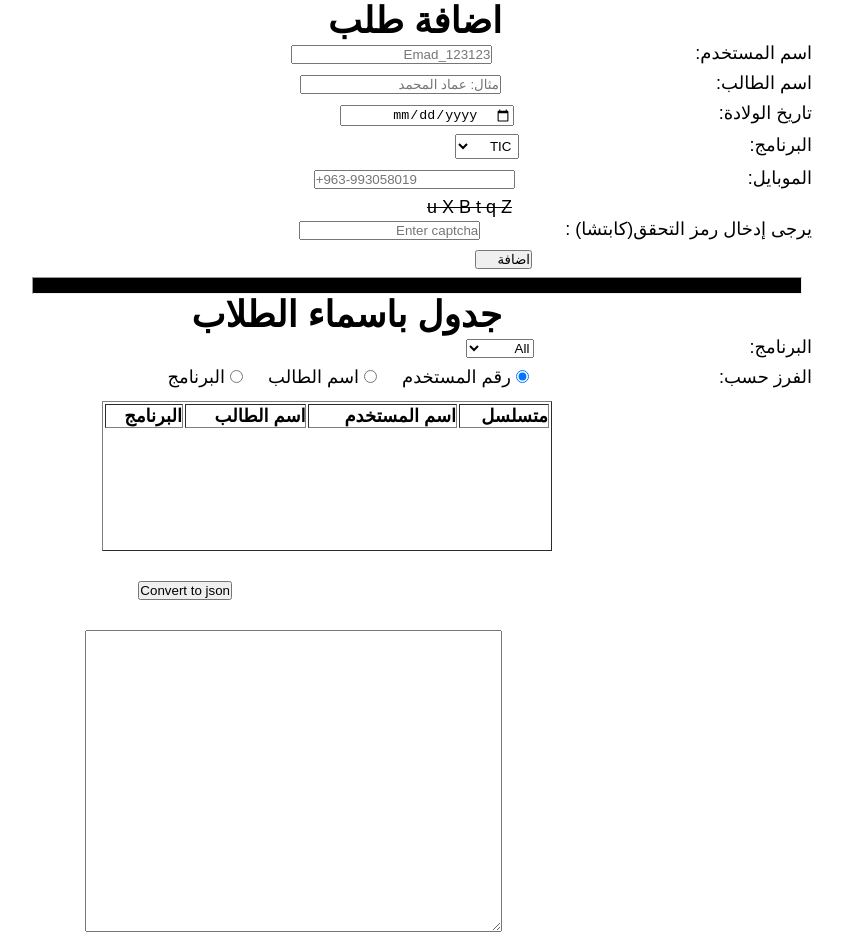
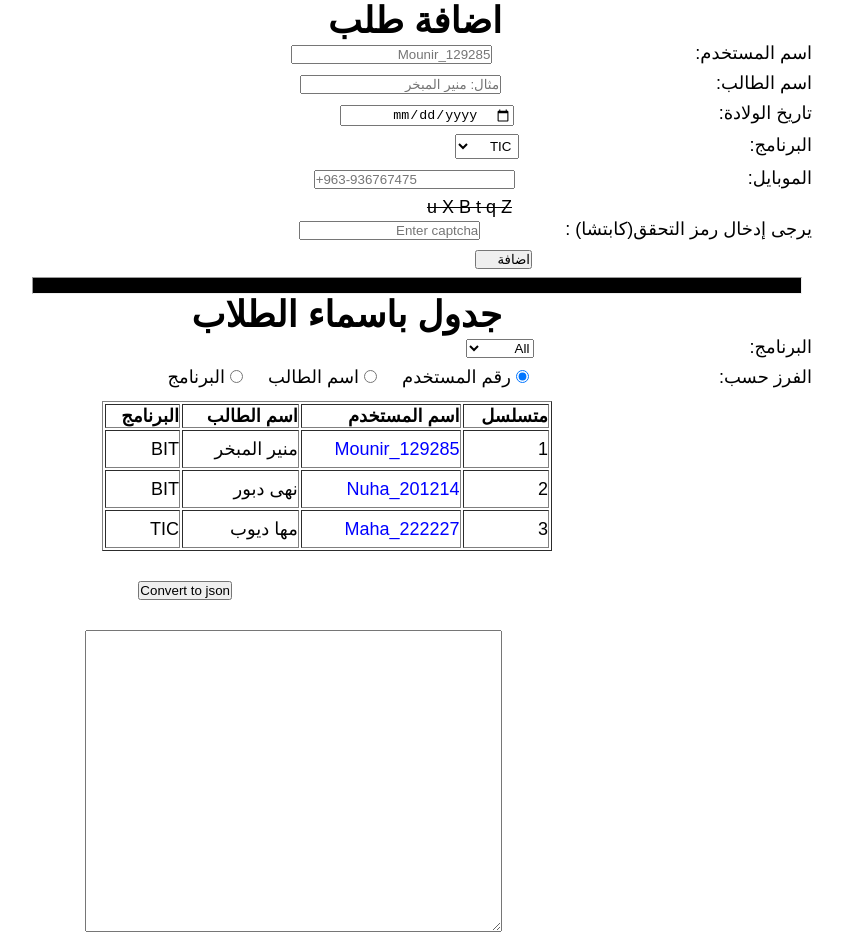
Before and after one commit to MahaDayob/IWB202, a plain HTML site: page index.html in a window 1280 px wide. Shown: the whole page, without its empty margins (228-1071 px from the left). Drawn offline with Linux system fonts and the light colour scheme.

Commit message:
Update index.html

```diff
--- a/index.html
+++ b/index.html
@@ -1,3 +1,4 @@
+
 <!DOCTYPE html>
 <html lang="en" dir="rtl">
 <head>
@@ -11,11 +12,11 @@
     <h1> اضافة طلب </h1>
         <div >
         <label for="user" class="user-lable"> اسم المستخدم:</label>
-        <input type="text" placeholder="Emad_123123" class="user-input" id="user"  title="Please enter your username"  required>
+        <input type="text" placeholder="Mounir_129285" class="user-input" id="user"  title="Please enter your username"  required>
         </div>
         <div >
             <label for="studentname" class="student-label"> اسم الطالب:</label>
-            <input type="text" placeholder="مثال: عماد المحمد   " class="student-input" id="studentname"   title="Please enter the student's name" required  >
+            <input type="text" placeholder="مثال: منير المبخر " class="student-input" id="studentname"   title="Please enter the student's name" required  >
             </div>
             <div >
             <label for="birsday" class="birsday-lable"> تاريخ الولادة: </label>
@@ -32,7 +33,7 @@
                 </div>
                 <div>
                     <label for="mobail-user" class="mobil-label"> الموبايل:</label>
-                    <input type="text"  placeholder="+963-993058019 " class="mobail-input" id="mobail-user" title="for example +963-993058019 or +xxx-xxxxxxx "  >
+                    <input type="text"  placeholder="+963-936767475 " class="mobail-input" id="mobail-user" title="for example +963-993058019 or +xxx-xxxxxxx "  >
                     </div>
                     <div>
                         <span class="captcha"></span>
@@ -72,7 +73,24 @@
             </thead>
 
             <tbody id="show1" >
-
+                <tr>
+                    <td> 1 </td>
+                    <td class="td-color"> Mounir_129285 </td>
+                    <td> منير المبخر </td>
+                    <td> BIT </td>
+                </tr>
+                <tr>
+                    <td>2</td>
+                    <td class="td-color"> Nuha_201214 </td>
+                    <td> نهى دبور</td>
+                    <td> BIT </td>
+                </tr>
+                <tr>
+                    <td>3</td>
+                    <td class="td-color"> Maha_222227 </td>
+                    <td>مها ديوب</td>
+                    <td> TIC </td>
+                </tr>
             </tbody>
         </table>
     </form>
```
